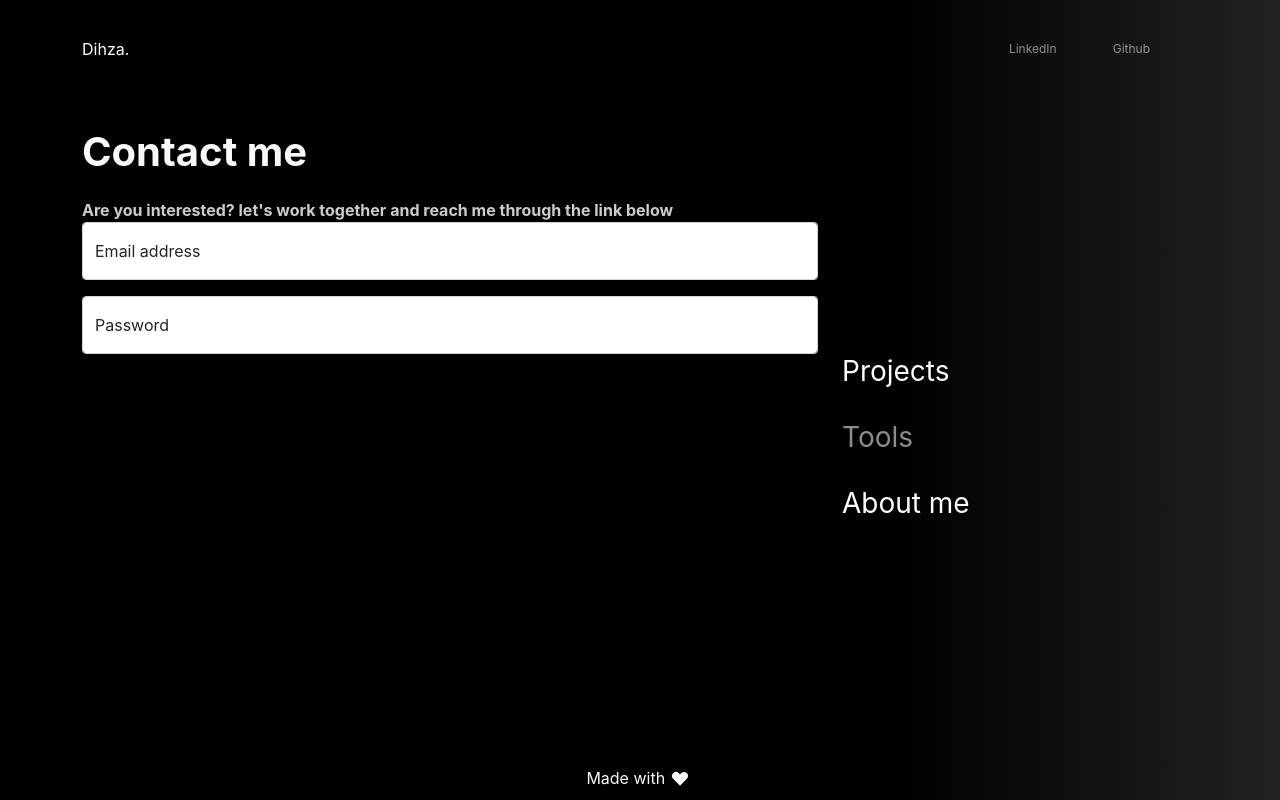
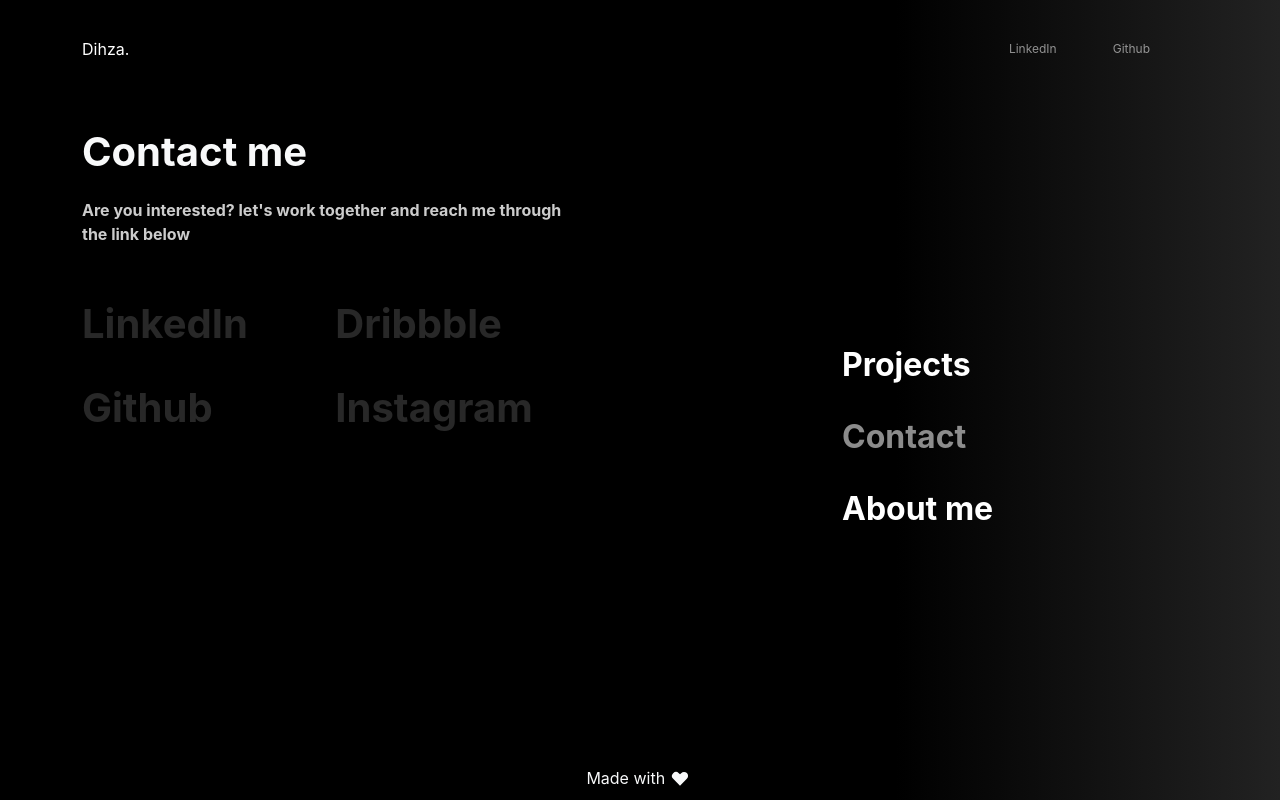
Before and after one commit to diarih/portfolio, a React (Create React App) app: page /tools in a window 1280 px wide. Built offline with nearby package versions, Linux system fonts and the light colour scheme.

Commit message:
side navigation & contact

```diff
--- a/src/Layouts/index.js
+++ b/src/Layouts/index.js
@@ -13,7 +13,7 @@ export default function Layouts({ children }) {
           <Col sm={8} className="mt-5">
             {children}
           </Col>
-          <Col sm={4} className="text-white fs-3 m-auto">
+          <Col sm={4} className="text-white fs-2 fw-bold m-auto">
             <Row className="g-4 d-none d-lg-block">
               <Col sm={12}>
                 <NavLink
@@ -32,7 +32,7 @@ export default function Layouts({ children }) {
                     isActive ? "link-edit active-link" : "link-edit glow"
                   }
                 >
-                  Tools
+                  Contact
                 </NavLink>
               </Col>
               <Col sm={12}>
--- a/src/index.css
+++ b/src/index.css
@@ -90,7 +90,7 @@ p {
   text-decoration: inherit !important; /* no underline */
 }
 
-.glow {
+/* .glow {
   color: #fff;
   -moz-transition: all 0.2s ease-in;
   -o-transition: all 0.2s ease-in;
@@ -105,7 +105,7 @@ p {
   -o-transition: all 0.2s ease-in;
   -webkit-transition: all 0.2s ease-in;
   transition: all 0.2s ease-in;
-}
+} */
 
 .hero {
   font-size: 4rem;
@@ -115,3 +115,56 @@ p {
 .active-link {
   color: rgba(255, 255, 255, 0.55) !important;
 }
+
+.glow::before {
+  transform: scaley(0);
+  transform-origin: bottom;
+}
+
+.glow:hover::before {
+  transform: scaley(1);
+  transform-origin: top;
+}
+
+.glow::before {
+  content: " ";
+  display: block;
+  position: absolute;
+  top: 0; right: 0; bottom: 0; left: 0;
+  inset: 0 0 0 0;
+  background: rgb(255, 255, 255);
+  z-index: -1;
+  transition: transform .5s ease-in-out;
+}
+
+.glow {
+  position: relative;
+}
+
+.glow:hover{
+  color: black!important;
+
+}
+
+.contact {
+  color:rgba(255, 255, 255, 0.158);
+  transition: color 0.5s ease-out;
+}
+
+.ld:hover {
+  color: #00a0dc!important;
+  /* font-size: 2.6rem;  */
+}
+
+
+.gh:hover {
+  color: #ffffff!important;
+}
+
+.ig:hover {
+  color: #fcfcfc!important;
+}
+
+.db:hover {
+  color: #E94C88!important;
+}
--- a/src/pages/AboutMe.jsx
+++ b/src/pages/AboutMe.jsx
@@ -31,14 +31,22 @@ export default function AboutMe() {
             you can count it from mistakes
           </p>
         </Col>
-        <Col sm={8} className="mt-1 mb-4 fw-bold text-white">Here are technologies I`ve been working with recently</Col>
+        <Col sm={8} className="mt-1 mb-4 fw-bold text-white">
+          Here are technologies I`ve been working with recently
+        </Col>
         <Col sm={8}>
-            <Row>
-                <Col className="text-warning">JavaScript</Col>
-                <Col className="text-primary">React JS</Col>
-                <Col className="text-success">Node.js</Col>
-                <Col className="text-white">Express.js</Col>
-            </Row>
+          <Row className="mb-3">
+            <Col sm={2} className="text-warning">JavaScript</Col>
+            <Col sm={2} className="text-primary">React JS</Col>
+            <Col sm={2} className="text-success">Node.js</Col>
+            <Col sm={2} className="text-white">Express.js</Col>
+            <Col sm={2} className="text-warning">Postman</Col>
+          </Row>
+          <Row>
+            <Col sm={2} className="text-danger">Figma</Col>
+            <Col sm={2} className="text-warning">ilustrator</Col>
+            <Col sm={2} className="text-primary">Whimsical</Col>
+          </Row>
         </Col>
       </Row>
     </Layouts>
--- a/src/pages/Tools.jsx
+++ b/src/pages/Tools.jsx
@@ -1,31 +1,46 @@
 import React from "react";
 import Layouts from "../Layouts";
-import { FloatingLabel, Form } from "react-bootstrap";
+import { Col, Row } from "react-bootstrap";
 
 export default function Tools() {
   return (
     <Layouts>
-      <div className="mb-5">
-        <div className="fs-1 fw-bold mb-3 text-light">Contact me</div>
-        <div className="fw-bold" style={{ color: "rgba(255, 255, 255, 0.80)" }}>
-          Are you interested? let's work together and reach me through the link
-          below
-        </div>
-        <div>
-          <>
-            <FloatingLabel
-              controlId="floatingInput"
-              label="Email address"
-              className="mb-3"
-            >
-              <Form.Control type="email" placeholder="name@example.com" />
-            </FloatingLabel>
-            <FloatingLabel controlId="floatingPassword" label="Password">
-              <Form.Control type="password" placeholder="Password" />
-            </FloatingLabel>
-          </>
-        </div>
-      </div>
+      <Row className="mb-5">
+        <Col sm={8}>
+          <div className="fs-1 fw-bold mb-3 text-light">Contact me</div>
+          <div
+            className="fw-bold"
+            style={{ color: "rgba(255, 255, 255, 0.80)" }}
+          >
+            Are you interested? let's work together and reach me through the
+            link below
+          </div>
+        </Col>
+        <Col sm={8} className="mt-5">
+          <Row className="fs-1 fw-bold gy-4">
+            <Col className="ld" sm={6}>
+              <a href="https://www.linkedin.com/in/diar-ihza/" target="_blank" rel="noreferrer noopener" className="text-decoration-none ld contact">
+                LinkedIn
+              </a>
+            </Col>
+            <Col sm={6} className="">
+              <a href="https://dribbble.com/diarihza" target="_blank" rel="noreferrer noopener" className="text-decoration-none db contact">
+                Dribbble
+              </a>
+            </Col>
+            <Col sm={6}>
+              <a href="https://github.com/diarih" target="_blank" rel="noreferrer noopener" className="text-decoration-none gh contact">
+                Github
+              </a>
+            </Col>
+            <Col sm={6}>
+              <a href="https://www.instagram.com/dihzaas/" target="_blank" rel="noreferrer noopener" className="text-decoration-none ig contact">
+                Instagram
+              </a>
+            </Col>
+          </Row>
+        </Col>
+      </Row>
     </Layouts>
   );
 }
```
